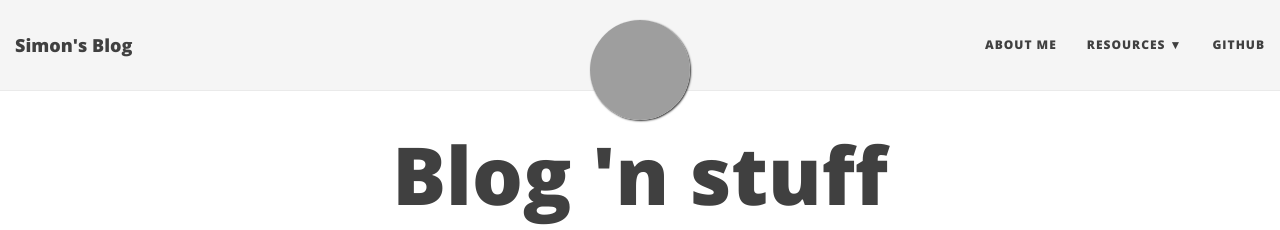
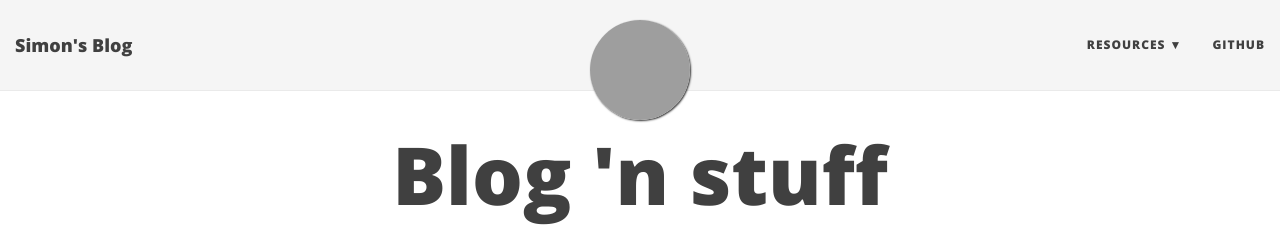
Before and after one commit to Workshop2/workshop2.github.io, a Jekyll site: the page built from index.html, in a window 1280 px wide. Shown: the top 230 px of the page. Built offline with Jekyll 4.4.1, drawn with Linux system fonts in a browser that asks for light colours; nearby versions of some CDN libraries; emoji names are drawn with the system emoji font; the list of posts is cut into pages by our own code; grey boxes are pictures that could not be loaded.

Commit message:
Removed about page

```diff
--- a/_config.yml
+++ b/_config.yml
@@ -9,7 +9,7 @@ description: Meet Simon the developer.
 
 # List of links in the navigation bar
 navbar-links:
-  About Me: "aboutme"
+#  About Me: "aboutme"
   Resources:
     - Syringe: "http://github.com/totaljobsgroup/syringe/"
     - Noobot: "http://github.com/noobot/"
```
